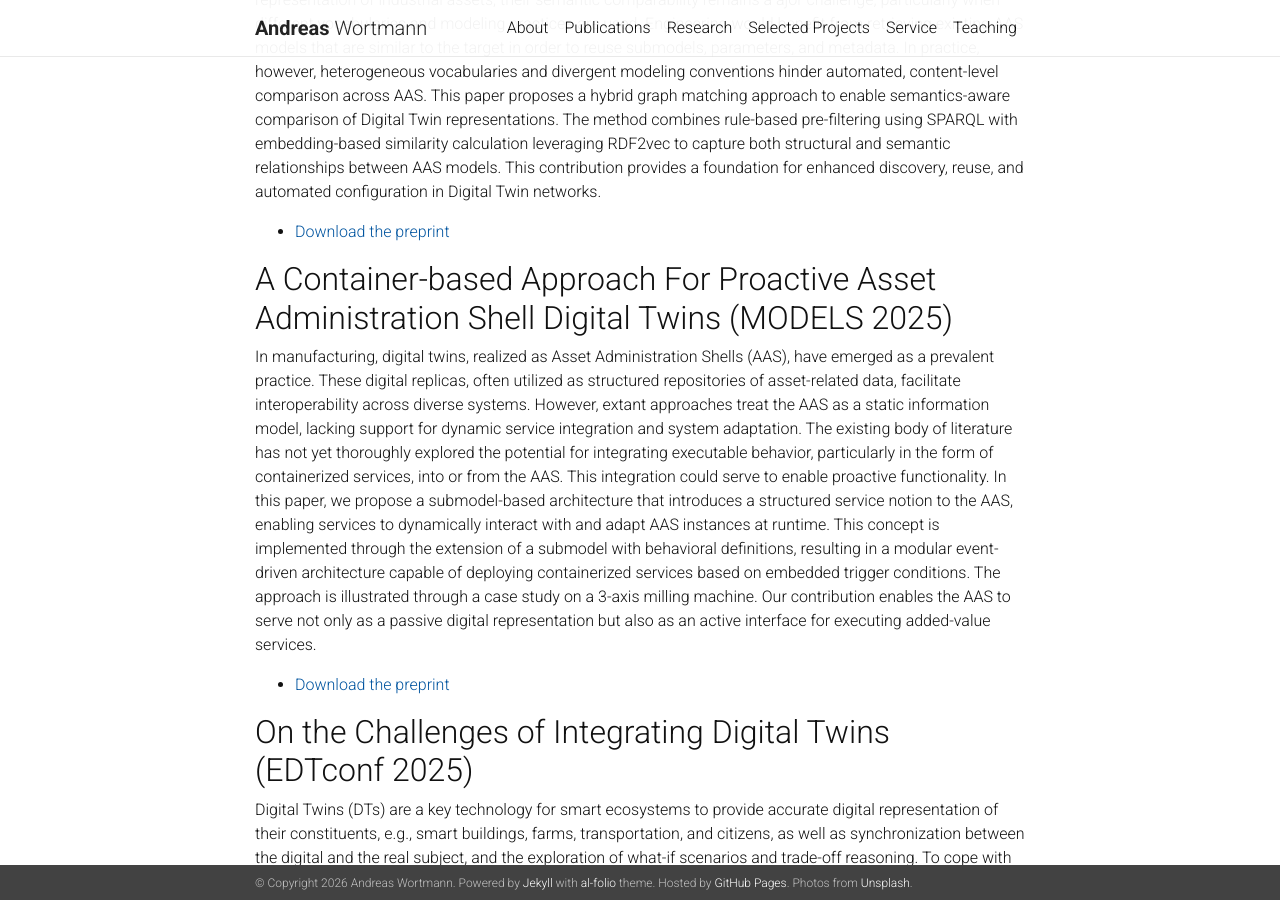
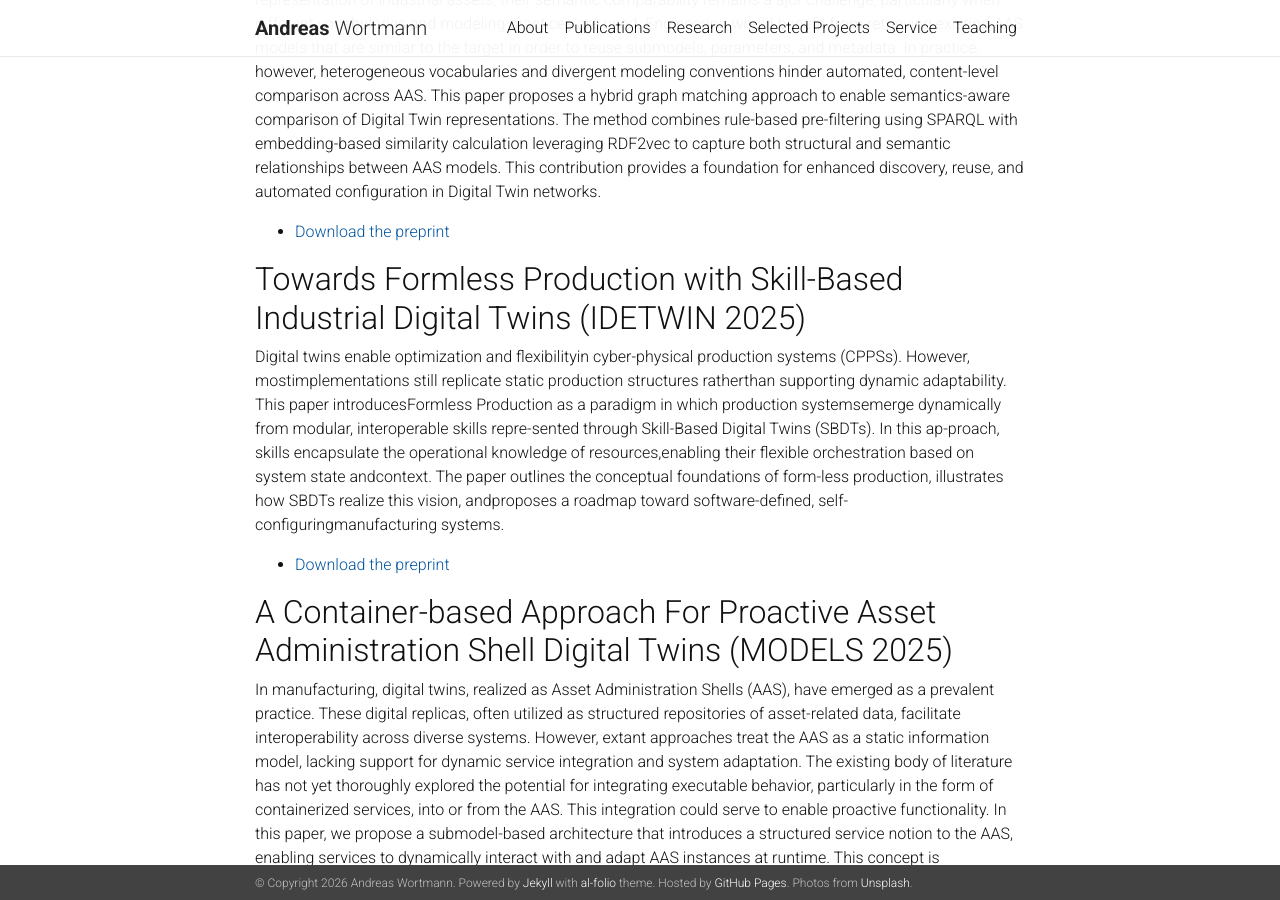
Before and after one commit to awortmann/awortmann.github.io, a Jekyll site: the page built from _pages/preprints.md, in a window 1280 px wide and 900 px high, scrolled down 327 px. Built offline with Jekyll 4.4.1, drawn with Linux system fonts in a browser that asks for light colours; nearby versions of some CDN libraries; a style sheet for code colours, icons or effects is not loaded.

Commit message:
Minor update

```diff
--- a/_pages/preprints.md
+++ b/_pages/preprints.md
@@ -12,6 +12,12 @@ Although the Asset Administration Shell (AAS) standard provides a structured and
 challenge, particularly when different vocabularies and modeling practices are used. Engineering would benefit from retrieving existing AAS models that are similar to the target in order to reuse submodels, parameters, and metadata. In practice, however, heterogeneous vocabularies and divergent modeling conventions hinder automated, content-level comparison across AAS. This paper proposes a hybrid graph matching approach to enable semantics-aware comparison of Digital Twin representations. The method combines rule-based pre-filtering using SPARQL with embedding-based similarity calculation leveraging RDF2vec to capture both structural and semantic relationships between AAS models. This contribution provides a foundation for enhanced discovery, reuse, and automated configuration in Digital Twin networks.
 
 - [Download the preprint](https://raw.githubusercontent.com/awortmann/awortmann.github.io/master/downloads/preprints/Industrial_Semantics-Aware_Digital_Twins_-_A_Hybrid_Graph_Matching_Approach_for_Asset_Administration_Shells.pdf)
+
+## Towards Formless Production with Skill-Based Industrial Digital Twins (IDETWIN 2025)
+
+Digital twins enable optimization and flexibilityin cyber-physical production systems (CPPSs). However, mostimplementations still replicate static production structures ratherthan supporting dynamic adaptability. This paper introducesFormless Production as a paradigm in which production systemsemerge dynamically from modular, interoperable skills repre-sented through Skill-Based Digital Twins (SBDTs). In this ap-proach, skills encapsulate the operational knowledge of resources,enabling their flexible orchestration based on system state andcontext. The paper outlines the conceptual foundations of form-less production, illustrates how SBDTs realize this vision, andproposes a roadmap toward software-defined, self-configuringmanufacturing systems.
+
+- [Download the preprint](https://raw.githubusercontent.com/awortmann/awortmann.github.io/master/downloads/preprints/Towards_Formless_Production_with_Skill-Based_Industrial_Digital_Twins.pdf)
 
 
 ## A Container-based Approach For Proactive Asset Administration Shell Digital Twins (MODELS 2025)
```
Also changed, not shown: 1 other file.
